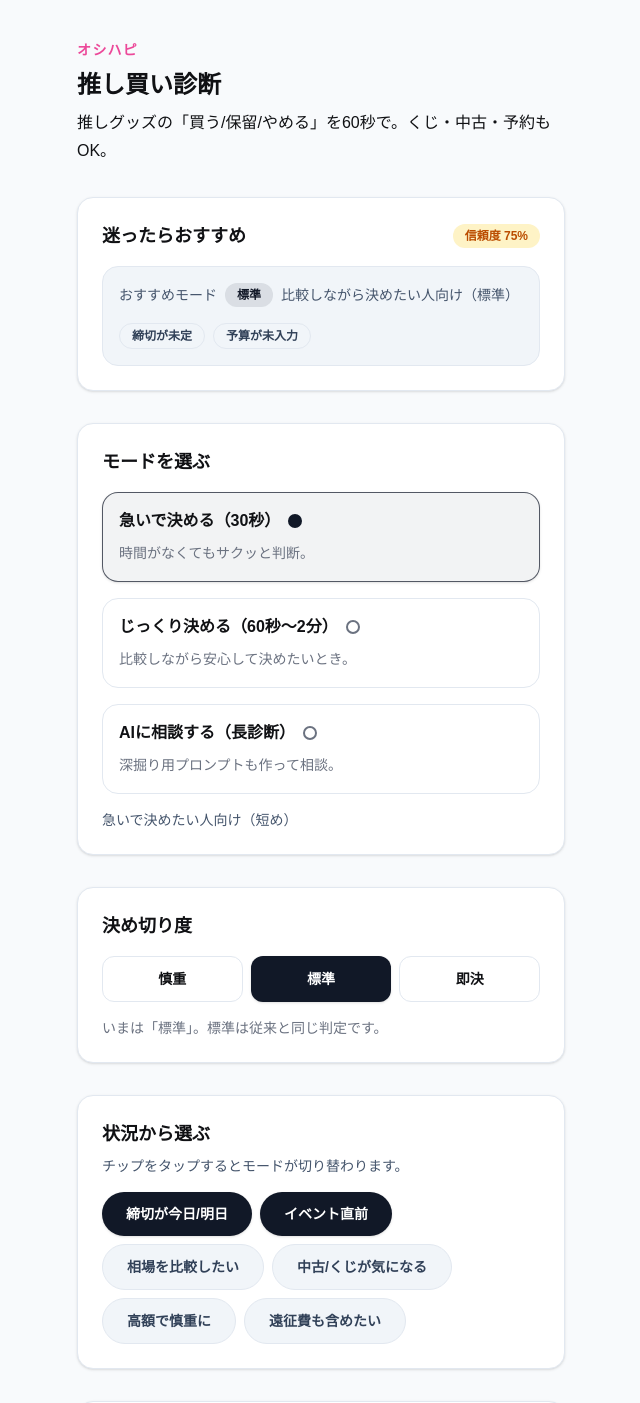
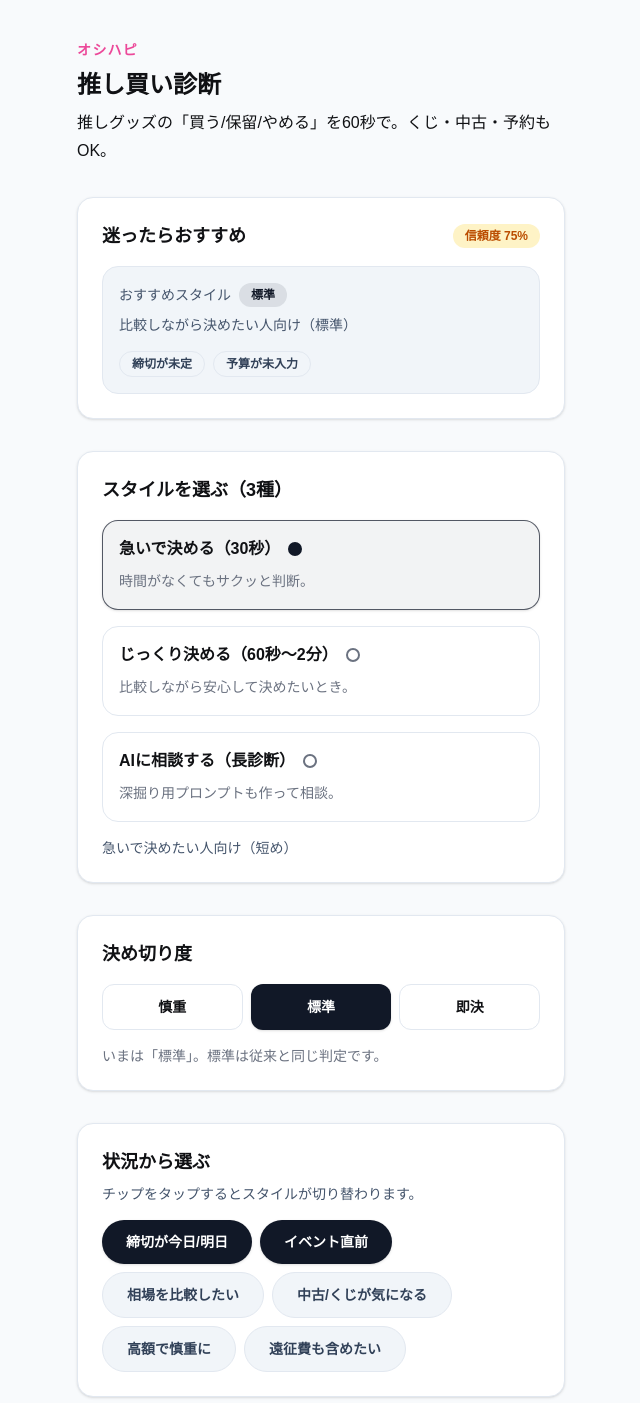
Before and after one commit to Chipwwwwww/oshihapi-pushi-buy-diagnosis, a Next.js app: page / in a window 1280 px wide. Shown: the top 1403 px of the page, without its empty margins (319-959 px from the left). Built offline with nearby package versions, Linux system fonts and the light colour scheme.

Commit message:
feat: sync style mode query support into main UI

```diff
--- a/app/flow/FlowClient.tsx
+++ b/app/flow/FlowClient.tsx
@@ -84,7 +84,7 @@ const decisionLabels: Record<string, string> = {
 export default function FlowPage() {
   const router = useRouter();
   const searchParams = useSearchParams();
-  const mode = parseMode(searchParams.get("mode"));
+  const mode = parseMode(searchParams.get("styleMode") ?? searchParams.get("mode"));
   const itemName = searchParams.get("itemName") ?? undefined;
   const priceYen = parsePriceYen(searchParams.get("priceYen"));
   const deadline = parseDeadline(searchParams.get("deadline"));
--- a/app/page.tsx
+++ b/app/page.tsx
@@ -122,6 +122,7 @@ export default function Home() {
 
   const handleStart = () => {
     const params = new URLSearchParams();
+    params.set("styleMode", mode);
     params.set("mode", mode);
     if (itemName.trim()) params.set("itemName", itemName.trim());
     if (parsedPriceYen !== undefined) {
@@ -174,7 +175,7 @@ export default function Home() {
         <div className="space-y-4 rounded-2xl border border-slate-200 bg-slate-100 p-4 text-slate-900 dark:border-white/10 dark:bg-white/7 dark:text-zinc-50">
           <div className="flex flex-wrap items-center gap-2">
             <span className="text-sm text-slate-600 dark:text-zinc-300">
-              おすすめモード
+              おすすめスタイル
             </span>
             <Badge variant="primary">{MODE_LABELS[recommendation.mode]}</Badge>
             <span className="text-sm text-slate-600 dark:text-zinc-300">
@@ -201,7 +202,7 @@ export default function Home() {
       </Card>
 
       <Card className="space-y-4 border border-slate-200 bg-white text-slate-900 dark:border-white/10 dark:bg-white/6 dark:text-zinc-50">
-        <h2 className={sectionTitleClass}>モードを選ぶ</h2>
+        <h2 className={sectionTitleClass}>スタイルを選ぶ（3種）</h2>
         <div className="grid gap-4">
           <RadioCard
             title="急いで決める（30秒）"
@@ -255,7 +256,7 @@ export default function Home() {
         <div className="flex flex-col gap-2">
           <h2 className={sectionTitleClass}>状況から選ぶ</h2>
           <p className="text-sm text-slate-600 dark:text-zinc-300">
-            チップをタップするとモードが切り替わります。
+            チップをタップするとスタイルが切り替わります。
           </p>
         </div>
         <div className="flex flex-wrap gap-2">
```
